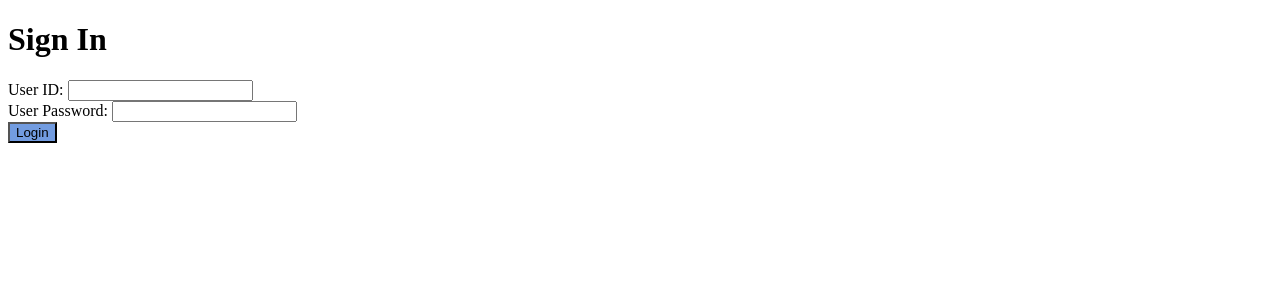
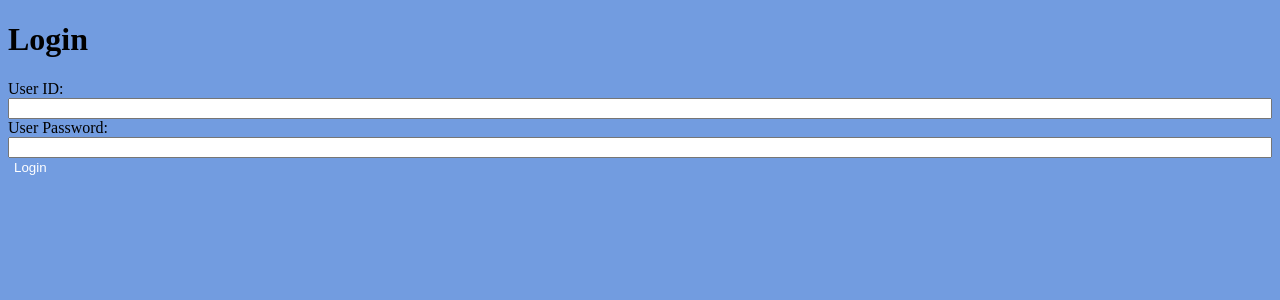
Before and after one commit to YanzhenHuang/CISC3003-Final-Project, a PHP site: page /login.php in a window 1280 px wide. Shown: the top 300 px of the page. Run offline with PHP 8.4, Linux system fonts and the light colour scheme.

Commit message:
[login.php] <Fix> Fix text, from "Sign In" into "Login".

```diff
--- a/public/css/styles.css
+++ b/public/css/styles.css
@@ -1,4 +1,21 @@
+/* :root {
+    --theme-color: #729ce0;
+} */
+
+html,
+body {
+    background-color: #729ce0;
+}
+
+/* Label-Text Input Pair*/
+.label-and-text-input {
+    display: flex;
+    flex-direction: column;
+}
+
 /* Submit Button */
 .submit-btn {
     background: #729ce0;
+    color: white;
+    border: none;
 }
--- a/public/login.php
+++ b/public/login.php
@@ -10,7 +10,7 @@
 </head>
 
 <body>
-    <h1>Sign In</h1>
+    <h1>Login</h1>
 
     <!-- User Submit Form -->
     <form action="./php/process-login.php" method="post">
```
